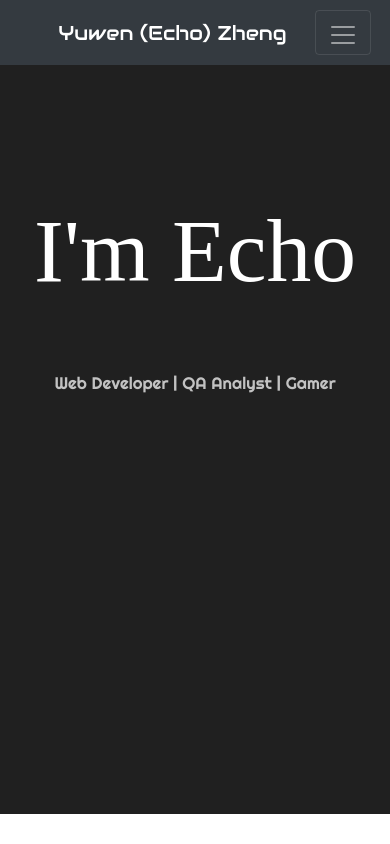
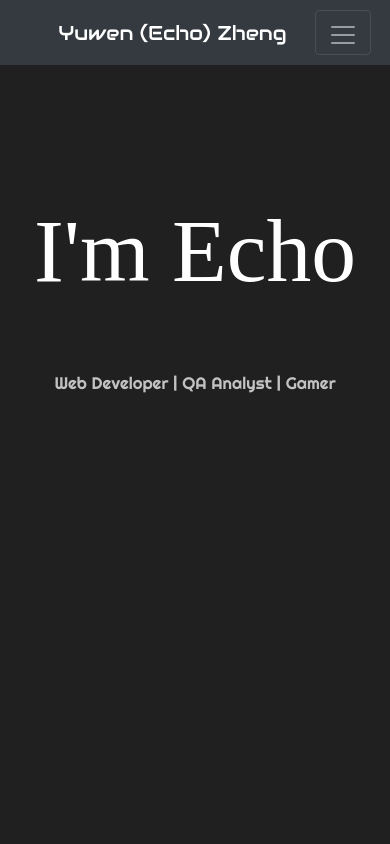
Before and after one commit to echoztoronto/echoztoronto.github.io, a React (Create React App) app: page / in a window 390 px wide. Built offline with nearby package versions, Linux system fonts and the light colour scheme; a web font is replaced by a local one.

Commit message:
Update style.css

```diff
--- a/src/style.css
+++ b/src/style.css
@@ -57,6 +57,7 @@ span {
     .wide-container {
         font-size: 0.7em;
         margin-top: 30px;
+        height: calc(100% - 30px);
     }
 }
 
```
